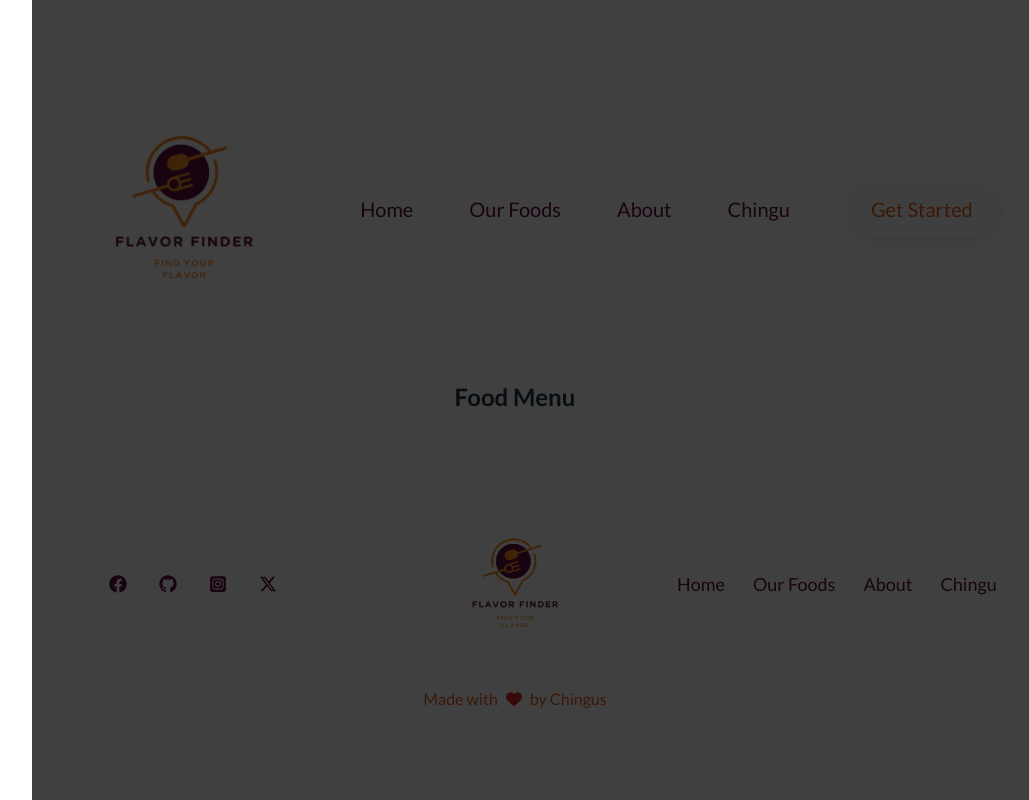
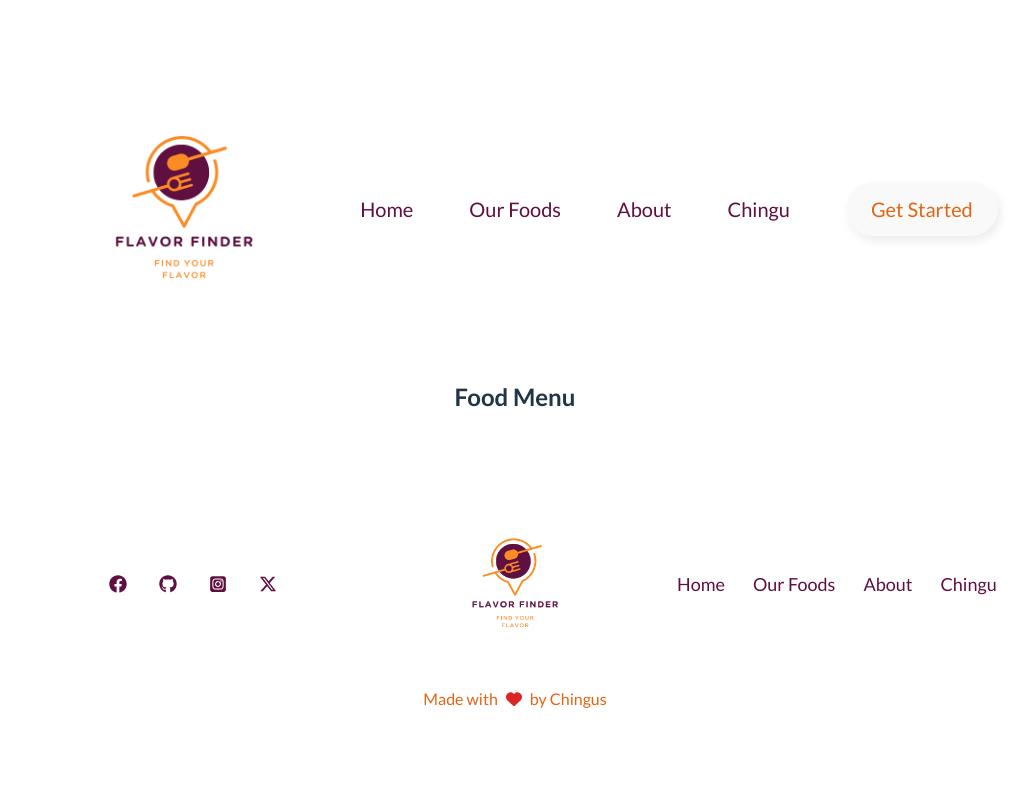
Before and after one commit to chingu-voyages/v50-tier2-team-15, a React (Vite) app: page /foods/1 in a window 1280 px wide. Shown: the whole page, without its empty margins (125-1154 px from the left). Built offline with nearby package versions, Linux system fonts and the light colour scheme.

Commit message:
Import useToggle custom hook into App.js to toggle modal.

```diff
--- a/src/App.jsx
+++ b/src/App.jsx
@@ -3,20 +3,21 @@ import { Outlet } from "react-router-dom";
 import Navbar from "./components/Navbar";
 import Footer from "./components/Footer";
 import Modal from "./components/Modal";
-// import FoodRibbon from "./components/FoodRibbon";
+import useToggle from "./utils/useToggle";
 
 function App() {
+
+  const { on, toggler } = useToggle(); // Custom hook to toggle modal
 
 
   return (
     <>
       <Navbar />
-      {/* <FoodRibbon onCategorySelect={handleCategorySelect} /> */}
       <main className="mx-auto">
         <Outlet />
       </main>
       <Footer />
-      <Modal />
+      {on && <Modal toggler={toggler} />}
     </>
   );
 }
```
